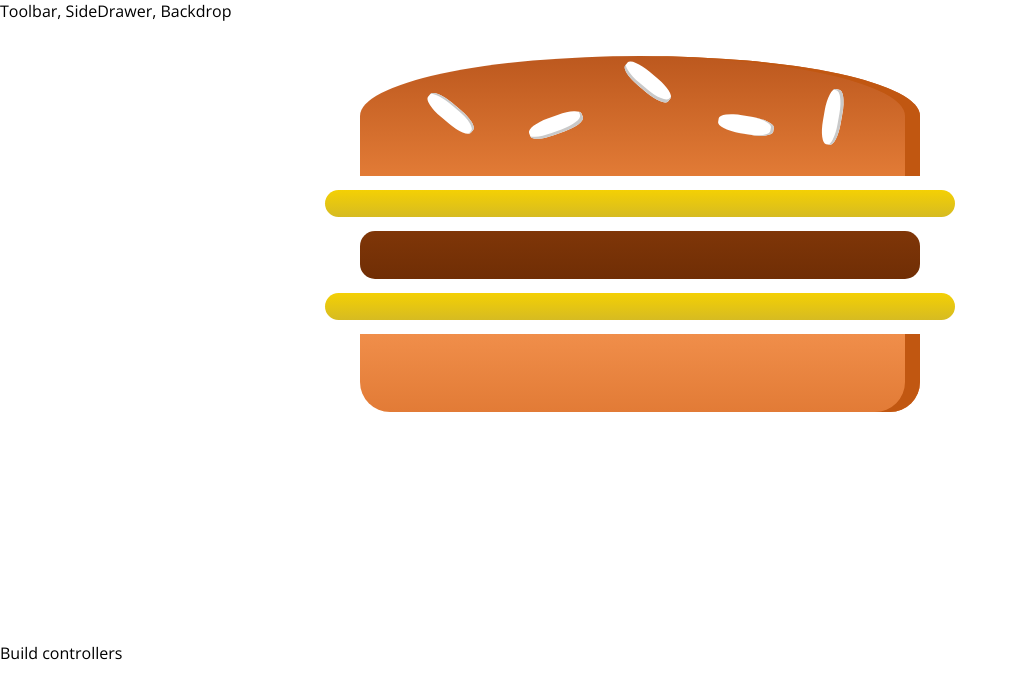
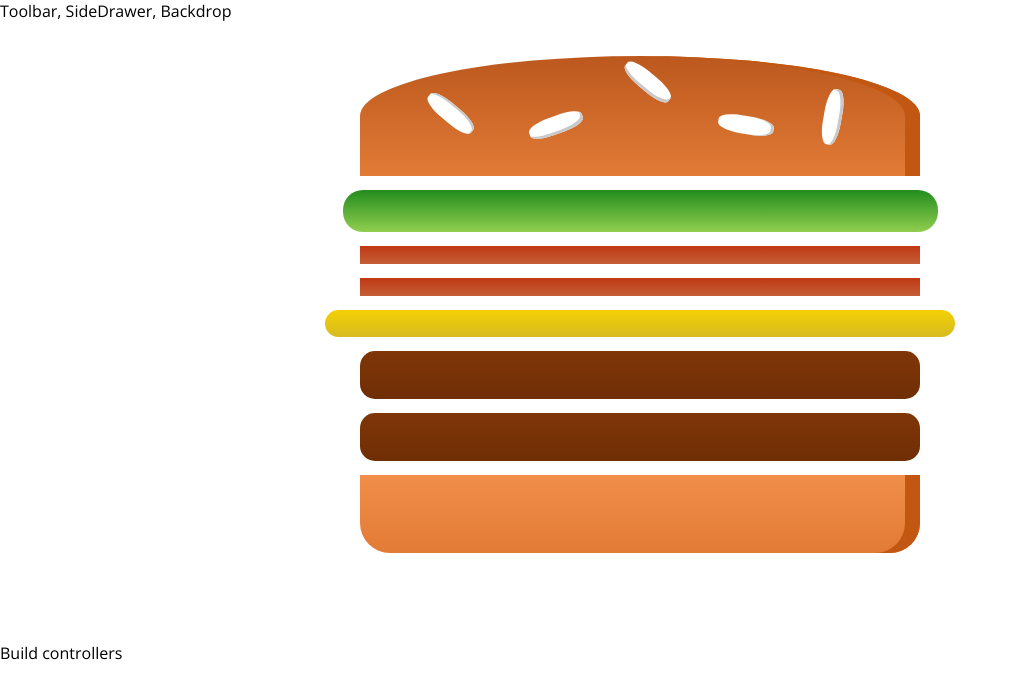
Before and after one commit to JoaquinBenitez/burguer-builder, a React (Create React App) app: page / in a window 1280 px wide. Shown: the top 698 px of the page, without its empty margins (0-1018 px from the left). Built offline with nearby package versions, Linux system fonts and the light colour scheme; the HTML template or start-up script is replaced by a standard one.

Commit message:
Logic for a dynamical way of outputting a burger

```diff
--- a/src/components/Burger/Burger.js
+++ b/src/components/Burger/Burger.js
@@ -1,17 +1,23 @@
-import React from 'react';
-import BurgerIngredient from './BurgerIngredient/BurgerIngredient';
+import React from "react";
+import BurgerIngredient from "./BurgerIngredient/BurgerIngredient";
 import styles from "./Burger.module.css";
 
 const Burger = props => {
-    return (
-        <div className={styles.Burger}>
-        <BurgerIngredient type="bread-top"/>
-        <BurgerIngredient type="cheese"/>
-        <BurgerIngredient type="meat"/>
-        <BurgerIngredient type="cheese"/>
-        <BurgerIngredient type="bread-bottom"/>
-        </div>
-    );
-}
+  //need to convert Obj to Arr to use map
+  const arrayOfIngredients = Object.keys(props.ingredients).map(ingKey => {
+    return [...Array(props.ingredients[ingKey])].map((_, i) => {
+
+      return <BurgerIngredient key={ingKey + i} type={ingKey} />;
+    });
+  });
+
+  return (
+    <div className={styles.Burger}>
+      <BurgerIngredient type="bread-top" />
+      {arrayOfIngredients}
+      <BurgerIngredient type="bread-bottom" />
+    </div>
+  );
+};
 
 export default Burger;
--- a/src/containers/BurgerBuilder/BurgerBuilder.js
+++ b/src/containers/BurgerBuilder/BurgerBuilder.js
@@ -2,10 +2,20 @@
 import Burger from "../../components/Burger/Burger";
 
 class BurgerBuilder extends Component {
+  //no need to use constructor, state do it automatically
+  state = {
+    ingredients: {
+      salad: 1,
+      bacon: 2,
+      cheese: 1,
+      meat: 2
+    }
+  }
+
   render() {
     return (
       <>
-        <Burger />
+        <Burger ingredients={this.state.ingredients}/>
         <div>Build controllers</div>
       </>
     );
```
